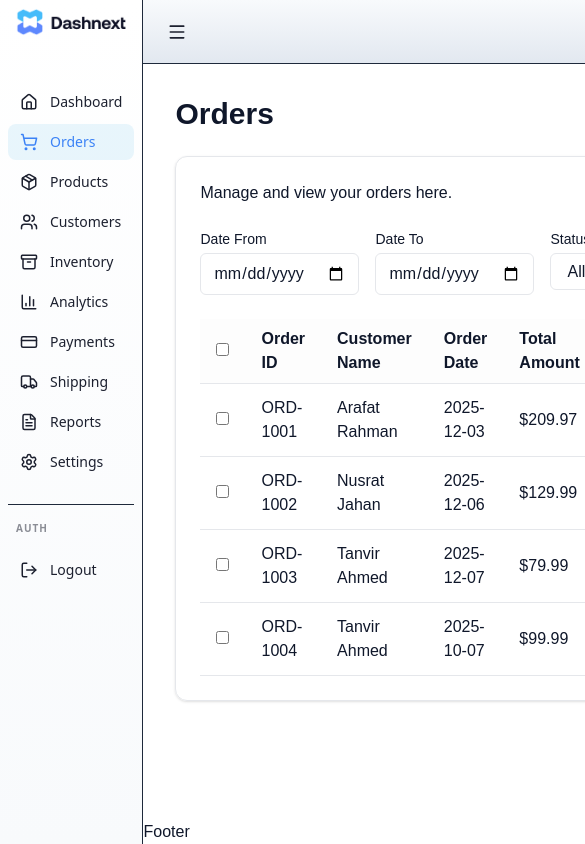
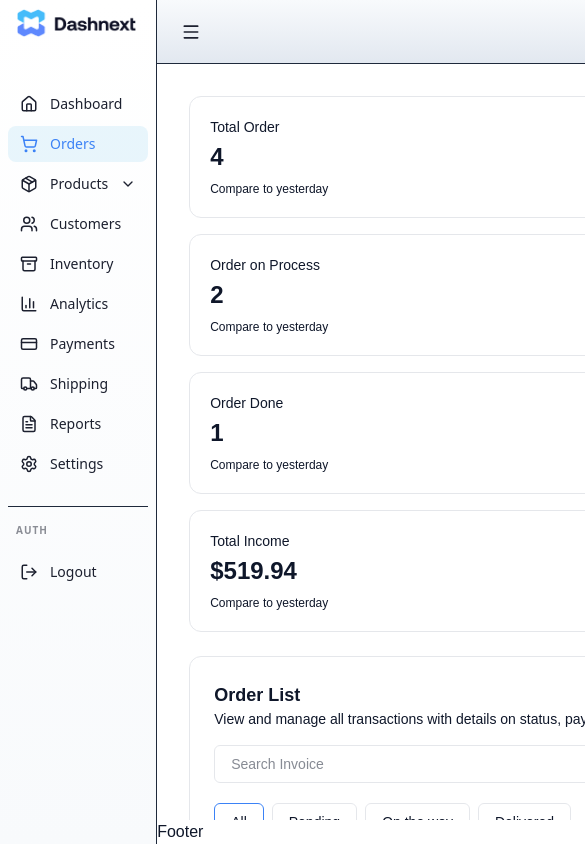
Before and after one commit to azaz7418/DashBoard, a Next.js app: page /orders in a window 390 px wide. Shown: the top 844 px of the page, 585 px wide, since content can reach past the window. Built offline with nearby package versions, Linux system fonts and the light colour scheme.

Commit message:
feat: refactor OrdersPage and ProductsPage components for improved filtering and summary display; enhance SideNav with collapsible navigation groups

```diff
--- a/src/app/orders/page.js
+++ b/src/app/orders/page.js
@@ -4,176 +4,138 @@ import React, { useState, useMemo } from "react";
 import { ordersData } from "../../components/data/DummyData";
 
 export default function OrdersPage() {
-  const [dateFrom, setDateFrom] = useState("");
-  const [dateTo, setDateTo] = useState("");
-  const [statusFilter, setStatusFilter] = useState("");
-  const [selectedOrders, setSelectedOrders] = useState([]);
+  const [activeTab, setActiveTab] = useState("All");
+  const [search, setSearch] = useState("");
 
+  /* -------------------------------
+     SUMMARY CALCULATIONS
+  -------------------------------- */
+  const summary = useMemo(() => {
+    const total = ordersData.length;
+    const processing = ordersData.filter(o => o.orderStatus === "Pending").length;
+    const done = ordersData.filter(o => o.orderStatus === "Delivered").length;
+    const income = ordersData.reduce((sum, o) => sum + o.totalAmount, 0);
+
+    return { total, processing, done, income };
+  }, []);
+
+  /* -------------------------------
+     FILTERED ORDERS
+  -------------------------------- */
   const filteredOrders = useMemo(() => {
-    return ordersData.filter((order) => {
-      const orderDate = new Date(order.createdAt);
-      const fromDate = dateFrom ? new Date(dateFrom) : null;
-      const toDate = dateTo ? new Date(dateTo) : null;
-
-      if (fromDate && orderDate < fromDate) return false;
-      if (toDate && orderDate > toDate) return false;
-      if (statusFilter && order.orderStatus !== statusFilter) return false;
-
+    return ordersData.filter(order => {
+      if (activeTab !== "All" && order.orderStatus !== activeTab) return false;
+      if (search && !order.id.toString().includes(search)) return false;
       return true;
     });
-  }, [dateFrom, dateTo, statusFilter]);
+  }, [activeTab, search]);
 
   return (
-    <div className="p-8">
-      <h1 className="text-3xl font-bold mb-6 text-foreground">Orders</h1>
+    <div className="p-8 space-y-6">
 
-      <div className="bg-white/50 dark:bg-black/20 p-6 rounded-xl border border-border shadow-sm">
-        <p className="text-muted-foreground mb-6">Manage and view your orders here.</p>
+      {/* ==============================
+         TOP SUMMARY CARDS
+      ============================== */}
+      <div className="grid grid-cols-1 sm:grid-cols-2 lg:grid-cols-4 gap-4">
+        <SummaryCard title="Total Order" value={summary.total} />
+        <SummaryCard title="Order on Process" value={summary.processing} />
+        <SummaryCard title="Order Done" value={summary.done} />
+        <SummaryCard title="Total Income" value={`$${summary.income.toFixed(2)}`} />
+      </div>
 
-        {/* Filters */}
-        <div className="flex flex-wrap gap-4 mb-6">
-          <div className="flex flex-col">
-            <label className="text-sm font-medium text-foreground mb-1">Date From</label>
+      {/* ==============================
+         ORDER LIST CONTAINER
+      ============================== */}
+      <div className="bg-white/50 dark:bg-black/20 border border-border rounded-xl p-6 space-y-5">
+
+        {/* Header */}
+        <div className="flex flex-col lg:flex-row lg:items-center lg:justify-between gap-4">
+          <div>
+            <h2 className="text-lg font-semibold text-foreground">Order List</h2>
+            <p className="text-sm text-muted-foreground">
+              View and manage all transactions with details on status, payment, and customer.
+            </p>
+          </div>
+
           <input
-              type="date"
-              value={dateFrom}
-              onChange={(e) => setDateFrom(e.target.value)}
-              className="px-3 py-2 border border-border rounded-md bg-background text-foreground"
+            type="text"
+            placeholder="Search Invoice"
+            value={search}
+            onChange={(e) => setSearch(e.target.value)}
+            className="px-4 py-2 border border-border rounded-md bg-background text-sm w-full lg:w-64"
           />
         </div>
-          <div className="flex flex-col">
-            <label className="text-sm font-medium text-foreground mb-1">Date To</label>
-            <input
-              type="date"
-              value={dateTo}
-              onChange={(e) => setDateTo(e.target.value)}
-              className="px-3 py-2 border border-border rounded-md bg-background text-foreground"
-            />
-          </div>
-          <div className="flex flex-col">
-            <label className="text-sm font-medium text-foreground mb-1">Status</label>
-            <select
-              value={statusFilter}
-              onChange={(e) => setStatusFilter(e.target.value)}
-              className="px-3 py-2 border border-border rounded-md bg-background text-foreground"
+
+        {/* ==============================
+           STATUS TABS
+        ============================== */}
+        <div className="flex flex-wrap gap-2">
+          {["All", "Pending", "On the way", "Delivered"].map(tab => (
+            <button
+              key={tab}
+              onClick={() => setActiveTab(tab === "All" ? "All" : tab)}
+              className={`px-4 py-2 rounded-md text-sm border ${
+                activeTab === tab ? "border-primary" : "border-border"
+              }`}
             >
-              <option value="">All Statuses</option>
-              <option value="Pending">Pending</option>
-              <option value="Delivered">Delivered</option>
-              <option value="Cancelled">Cancelled</option>
-            </select>
-          </div>
+              {tab}
+            </button>
+          ))}
         </div>
 
-        {/* Bulk Actions */}
-        {selectedOrders.length > 0 && (
-          <div className="mb-4 p-3 bg-secondary rounded-md flex items-center justify-between">
-            <span className="text-sm font-medium">{selectedOrders.length} orders selected</span>
-            <div className="flex gap-2">
-              <button className="px-3 py-1 bg-success text-white rounded-md text-sm hover:bg-success/80">
-                Mark as Shipped
-              </button>
-              <button className="px-3 py-1 bg-info text-white rounded-md text-sm hover:bg-info/80">Export CSV</button>
-            </div>
-          </div>
-        )}
-
-        {filteredOrders.length > 0 ? (
+        {/* ==============================
+           TABLE
+        ============================== */}
         <div className="overflow-x-auto">
-            <table className="w-full text-left border-collapse">
+          <table className="w-full text-sm border-collapse">
             <thead>
-                <tr className="bg-muted/20 dark:bg-muted/30">
-                  <th className="py-2 px-4 border-b border-border">
-                    <input
-                      type="checkbox"
-                      onChange={(e) => {
-                        if (e.target.checked) {
-                          setSelectedOrders(filteredOrders.map((o) => o.id));
-                        } else {
-                          setSelectedOrders([]);
-                        }
-                      }}
-                      checked={selectedOrders.length === filteredOrders.length && filteredOrders.length > 0}
-                    />
-                  </th>
-                  <th className="py-2 px-4 border-b border-border">Order ID</th>
-                  <th className="py-2 px-4 border-b border-border">Customer Name</th>
-                  <th className="py-2 px-4 border-b border-border">Order Date</th>
-                  <th className="py-2 px-4 border-b border-border">Total Amount</th>
-                  <th className="py-2 px-4 border-b border-border">Payment Status</th>
-                  <th className="py-2 px-4 border-b border-border">Order Status</th>
-                  <th className="py-2 px-4 border-b border-border">Actions</th>
+              <tr className="border-b border-border text-muted-foreground">
+                <th className="py-3 px-4 text-left">ID</th>
+                <th className="py-3 px-4 text-left">Date</th>
+                <th className="py-3 px-4 text-left">Customer</th>
+                <th className="py-3 px-4 text-left">Products</th>
+                <th className="py-3 px-4 text-center">Qty</th>
+                <th className="py-3 px-4 text-left">Total</th>
+                <th className="py-3 px-4 text-center">Actions</th>
               </tr>
             </thead>
             <tbody>
-                {filteredOrders.map((order) => (
-                  <tr key={order.id} className="hover:bg-muted/10">
-                    <td className="py-3 px-4 border-b border-border">
-                      <input
-                        type="checkbox"
-                        checked={selectedOrders.includes(order.id)}
-                        onChange={(e) => {
-                          if (e.target.checked) {
-                            setSelectedOrders([...selectedOrders, order.id]);
-                          } else {
-                            setSelectedOrders(selectedOrders.filter((id) => id !== order.id));
-                          }
-                        }}
-                      />
-                    </td>
-                    <td className="py-3 px-4 border-b border-border">{order.id}</td>
-                    <td className="py-3 px-4 border-b border-border">{order.customerName}</td>
-                    <td className="py-3 px-4 border-b border-border">{order.createdAt}</td>
-                    <td className="py-3 px-4 border-b border-border">${order.totalAmount}</td>
-                    <td className="py-3 px-4 border-b border-border">
-                      <span
-                        className={`px-2 py-1 rounded-full text-xs ${
-                          order.paymentStatus === "Paid" ? "bg-success-light text-success" : "bg-error-light text-error"
-                        }`}
-                      >
-                        {order.paymentStatus}
-                      </span>
-                    </td>
-                    <td className="py-3 px-4 border-b border-border">
-                      <span
-                        className={`px-2 py-1 rounded-full text-xs ${
-                          order.orderStatus === "Delivered"
-                            ? "bg-success-light text-success"
-                            : order.orderStatus === "Pending"
-                            ? "bg-warning-light text-warning"
-                            : "bg-error-light text-error"
-                        }`}
-                      >
-                        {order.orderStatus}
-                      </span>
-                    </td>
-                    <td className="py-3 px-4 border-b border-border">
-                      <div className="flex gap-2">
-                        <button className="px-2 py-1 bg-primary text-white rounded text-xs hover:bg-primary/80">
-                          View
-                        </button>
-                        <select className="px-2 py-1 border border-border bg-background rounded text-xs">
-                          <option>Update Status</option>
-                          <option value="Pending">Pending</option>
-                          <option value="Delivered">Delivered</option>
-                          <option value="Cancelled">Cancelled</option>
-                        </select>
-                        <button className="px-2 py-1 bg-error text-white rounded text-xs hover:bg-error/80">
-                          Cancel
-                        </button>
-                      </div>
+              {filteredOrders.map(order => (
+                <tr key={order.id} className="border-b border-border hover:bg-muted/10">
+                  <td className="py-3 px-4">{order.id}</td>
+                  <td className="py-3 px-4">{order.createdAt}</td>
+                  <td className="py-3 px-4">{order.customerName}</td>
+                  <td className="py-3 px-4">{order.products?.join(", ")}</td>
+                  <td className="py-3 px-4 text-center">{order.quantity}</td>
+                  <td className="py-3 px-4">${order.totalAmount}</td>
+                  <td className="py-3 px-4 text-center">
+                    <button className="text-primary text-xs">View</button>
                   </td>
                 </tr>
               ))}
             </tbody>
           </table>
-          </div>
-        ) : (
-          <div className="mt-8 h-64 bg-muted/50 rounded-lg border border-dashed border-border flex items-center justify-center">
-            <span className="text-muted-foreground">Orders data will appear here</span>
+
+          {filteredOrders.length === 0 && (
+            <div className="py-16 text-center text-muted-foreground">
+              Orders data will appear here
             </div>
           )}
         </div>
       </div>
+    </div>
   );
 }
+
+/* ==============================
+   SUMMARY CARD COMPONENT
+============================== */
+function SummaryCard({ title, value }) {
+  return (
+    <div className="border border-border rounded-xl p-5 bg-background">
+      <p className="text-sm text-muted-foreground">{title}</p>
+      <h3 className="text-2xl font-semibold text-foreground mt-1">{value}</h3>
+      <p className="text-xs text-muted-foreground mt-2">Compare to yesterday</p>
+    </div>
+  );
+}
--- a/src/app/products/page.js
+++ b/src/app/products/page.js
@@ -1,104 +1,139 @@
 "use client";
+
+import React, { useMemo, useState } from "react";
 import { productsData } from "@/components/data/DummyData";
-import { EditIcon } from "lucide-react";
-import React, { useMemo, useState } from "react";
+import { Eye, Pencil, Trash2 } from "lucide-react";
 
 export default function ProductsPage() {
   const [categoryFilter, setCategoryFilter] = useState("");
-  const [stockStatusFilter, setStockStatusFilter] = useState("");
 
   const filteredProducts = useMemo(() => {
-    return productsData.filter((product) => {
-      if (categoryFilter && product.category !== categoryFilter) return false;
-      if (stockStatusFilter && product.status !== stockStatusFilter) return false;
+    return productsData.filter((p) => {
+      if (categoryFilter && p.category !== categoryFilter) return false;
       return true;
     });
-  }, [categoryFilter, stockStatusFilter]);
+  }, [categoryFilter]);
 
   return (
     <div className="p-8">
-      <h1 className="text-3xl font-bold mb-6 text-foreground">Products</h1>
-      <div>
-        <p className="text-muted-foreground mb-6">Manage and view your products here.</p>
-        <div className="flex justify-between mb-4">
-          <div className="flex gap-4">
-            <div>
-              <label className="text-sm font-medium text-foreground mr-2">Category:</label>
-              <select
-                value={categoryFilter}
-                onChange={(e) => setCategoryFilter(e.target.value)}
-                className="px-3 py-2 border border-border rounded-md bg-background text-foreground"
-              >
-                <option value="">All Categories</option>
-                <option value="Electronics">Electronics</option>
-                <option value="Fashion">Fashion</option>
-                <option value="Home & Living">Home & Living</option>
-                <option value="Groceries">Groceries</option>
-              </select>
-            </div>
-            <div>
-              <label className="text-sm font-medium text-foreground mr-2">Stock Status:</label>
-              <select
-                value={stockStatusFilter}
-                onChange={(e) => setStockStatusFilter(e.target.value)}
-                className="px-3 py-2 border border-border rounded-md bg-background text-foreground"
-              >
-                <option value="">All Stock Statuses</option>
-                <option value="Active">Active</option>
-                <option value="Low Stock">Low Stock</option>
-                <option value="Out of Stock">Out of Stock</option>
+      {/* ================= HEADER CARD ================= */}
+      <div className="bg-white/50 dark:bg-black/20 border border-border rounded-xl">
+        {/* Header */}
+        <div className="flex flex-col lg:flex-row lg:items-center lg:justify-between gap-4 px-6 py-5 border-b border-border">
+          <h2 className="text-lg font-semibold text-foreground">
+            All Product List
+          </h2>
+
+          <div className="flex items-center gap-3">
+            <button className="px-4 py-2 bg-primary text-white rounded-md text-sm">
+              Add Product
+            </button>
+            <select className="px-3 py-2 border border-border rounded-md bg-background text-sm">
+              <option>This Month</option>
+              <option>Last Month</option>
+              <option>This Year</option>
             </select>
           </div>
         </div>
 
-          <button className="px-4 py-2 bg-primary text-white rounded-md hover:bg-primary/80">Add New Product</button>
+        {/* ================= TABLE ================= */}
+        <div className="overflow-x-auto">
+          <table className="w-full text-sm">
+            <thead className="text-muted-foreground">
+              <tr className="border-b border-border">
+                <th className="px-6 py-4">
+                  <input type="checkbox" />
+                </th>
+                <th className="text-left px-6 py-4">Product Name & Size</th>
+                <th className="text-left px-6 py-4">Price</th>
+                <th className="text-left px-6 py-4">Stock</th>
+                <th className="text-left px-6 py-4">Category</th>
+                <th className="text-left px-6 py-4">Rating</th>
+                <th className="text-center px-6 py-4">Action</th>
+              </tr>
+            </thead>
+
+            <tbody>
+              {filteredProducts.map((product) => (
+                <tr
+                  key={product.id}
+                  className="border-b border-border hover:bg-muted/10"
+                >
+                  {/* Checkbox */}
+                  <td className="px-6 py-5">
+                    <input type="checkbox" />
+                  </td>
+
+                  {/* Product */}
+                  <td className="px-6 py-5">
+                    <div className="flex items-center gap-4">
+                      <div className="w-12 h-12 rounded-lg bg-muted flex items-center justify-center">
+                        {/* image placeholder */}
+                      </div>
+                      <div>
+                        <p className="font-medium text-foreground">
+                          {product.name}
+                        </p>
+                        <p className="text-xs text-muted-foreground">
+                          Size: S, M, L
+                        </p>
                       </div>
                     </div>
-      <div className="bg-white/50 dark:bg-black/20 p-6 rounded-xl border border-border shadow-sm">
-        <table className="w-full text-left border-collapse">
-          <thead>
-            <tr>
-              <th className="text-left p-2 border-b border-border">Product Image</th>
-              <th className="text-left p-2 border-b border-border">Name</th>
-              <th className="text-left p-2 border-b border-border">Category</th>
-              <th className="text-left p-2 border-b border-border">Price</th>
-              <th className="text-left p-2 border-b border-border">Stock</th>
-              <th className="text-left p-2 border-b border-border">Status</th>
-              <th className="text-left p-2 border-b border-border">Actions</th>
-            </tr>
-          </thead>
-          <tbody>
-            {filteredProducts.map((product) => (
-              <tr key={product.id} className="hover:bg-muted/10">
-                <td className="p-2 border-b border-border">
-                  {/* <Image src={product.image} alt={product.name} className="w-16 h-16 object-cover rounded-md" /> */}
                   </td>
-                <td className="p-2 border-b border-border">{product.name}</td>
-                <td className="p-2 border-b border-border">{product.category}</td>
-                <td className="p-2 border-b border-border">${product.price.toFixed(2)}</td>
-                <td className="p-2 border-b border-border">{product.stock}</td>
-                <td className="p-2 border-b border-border">
-                  <span
-                    className={`px-2 py-1 rounded-full text-sm ${
-                      product.status === "Active"
-                        ? "bg-success-light text-success"
-                        : product.status === "Low Stock"
-                        ? "bg-warning-light text-warning"
-                        : "bg-error-light text-error"
-                    }`}
-                  >
-                    {product.status}
+
+                  {/* Price */}
+                  <td className="px-6 py-5 font-medium">
+                    ${product.price.toFixed(2)}
+                  </td>
+
+                  {/* Stock */}
+                  <td className="px-6 py-5">
+                    <p className="font-medium">{product.stock} Item Left</p>
+                    <p className="text-xs text-muted-foreground">
+                      {product.sold ?? 0} Sold
+                    </p>
+                  </td>
+
+                  {/* Category */}
+                  <td className="px-6 py-5">{product.category}</td>
+
+                  {/* Rating */}
+                  <td className="px-6 py-5">
+                    <div className="flex items-center gap-2">
+                      <span className="px-2 py-1 rounded-md bg-muted text-xs font-medium">
+                        ★ {product.rating ?? "4.5"}
                       </span>
+                      <span className="text-xs text-muted-foreground">
+                        {product.reviews ?? 55} Review
+                      </span>
+                    </div>
                   </td>
-                <td className="p-2 border-b border-border">
-                  <button className="px-3 py-1 bg-primary text-white rounded-md text-sm hover:bg-primary/80">
-                    <EditIcon className="inline-block w-4 h-4 mr-1" />
+
+                  {/* Actions */}
+                  <td className="px-6 py-5">
+                    <div className="flex justify-center gap-2">
+                      <button className="p-2 rounded-md bg-muted hover:bg-muted/70">
+                        <Eye className="w-4 h-4" />
                       </button>
+                      <button className="p-2 rounded-md bg-muted hover:bg-muted/70">
+                        <Pencil className="w-4 h-4" />
+                      </button>
+                      <button className="p-2 rounded-md bg-muted hover:bg-muted/70">
+                        <Trash2 className="w-4 h-4" />
+                      </button>
+                    </div>
                   </td>
                 </tr>
               ))}
             </tbody>
           </table>
+
+          {filteredProducts.length === 0 && (
+            <div className="py-16 text-center text-muted-foreground">
+              Products data will appear here
+            </div>
+          )}
+        </div>
       </div>
     </div>
   );
--- a/src/components/ui/SideNav.jsx
+++ b/src/components/ui/SideNav.jsx
@@ -16,6 +16,7 @@ import {
   CreditCard,
   Truck,
   FileText,
+  ChevronDown,
 } from "lucide-react";
 import Image from "next/image";
 
@@ -62,12 +63,15 @@ const SideNav = ({ collapsed, theme }) => {
               active={pathname === "/orders"}
               collapsed={collapsed}
             />
-            <NavItem
+            <NavGroup
               icon={<Package size={18} />}
               label="Products"
-              href="/products"
-              active={pathname === "/products"}
+              subItems={[
+                { label: "List", href: "/products" },
+                { label: "Create", href: "/products/create" },
+              ]}
               collapsed={collapsed}
+              pathname={pathname}
             />
             <NavItem
               icon={<Users size={18} />}
@@ -155,9 +159,11 @@ const NavItem = ({ icon, label, badge, sublabel, active, danger, href, collapsed
         }
       `}
     >
-      <div className="transition-colors duration-300 group-hover:text-sidebar-text-hover group-hover:scale-110">
-        {icon}
-      </div>
+      {icon && (
+        <div className="transition-colors duration-300 group-hover:text-sidebar-text-hover group-hover:scale-110">
+          {icon}
+        </div>
+      )}
 
       {!collapsed && (
         <div className="flex flex-col">
@@ -181,4 +187,68 @@ const NavItem = ({ icon, label, badge, sublabel, active, danger, href, collapsed
   return content;
 };
 
+/* --------------------------------
+    Nav Group Component
+  --------------------------------- */
+const NavGroup = ({ icon, label, subItems, collapsed, pathname }) => {
+  const [expanded, setExpanded] = useState(false);
+  const isActive = subItems.some((item) => pathname === item.href);
+
+  const handleClick = () => {
+    if (!collapsed) setExpanded(!expanded);
+  };
+
+  if (collapsed) {
+    return (
+      <Link href="/products" className="block">
+        <div
+          className={`flex items-center justify-center px-3 py-2 rounded-lg cursor-pointer transition-all duration-200 group ${
+            isActive
+              ? "bg-sidebar-item text-sidebar-activeItem"
+              : "text-sidebar-text hover:bg-sidebar-hover hover:text-sidebar-text-hover"
+          }`}
+        >
+          <div className="transition-colors duration-300 group-hover:text-sidebar-text-hover group-hover:scale-110">
+            {icon}
+          </div>
+        </div>
+      </Link>
+    );
+  }
+
+  return (
+    <div>
+      <div
+        className={`flex items-center gap-3 px-3 py-2 rounded-lg cursor-pointer transition-all duration-200 group ${
+          isActive
+            ? "bg-sidebar-item text-sidebar-activeItem"
+            : "text-sidebar-text hover:bg-sidebar-hover hover:text-sidebar-text-hover"
+        }`}
+        onClick={handleClick}
+      >
+        <div className="transition-colors duration-300 group-hover:text-sidebar-text-hover group-hover:scale-110">
+          {icon}
+        </div>
+        <div className="flex flex-col flex-1">
+          <span className="text-sm font-medium transition-colors duration-300">{label}</span>
+        </div>
+        <ChevronDown size={16} className={`transition-transform ${expanded ? "rotate-180" : ""}`} />
+      </div>
+      {expanded && (
+        <div className="ml-6 mt-1 space-y-1">
+          {subItems.map((item, index) => (
+            <NavItem
+              key={index}
+              label={item.label}
+              href={item.href}
+              active={pathname === item.href}
+              collapsed={false}
+            />
+          ))}
+        </div>
+      )}
+    </div>
+  );
+};
+
 export default SideNav;
```
Lines whose indentation alone changed are shown as unchanged.
